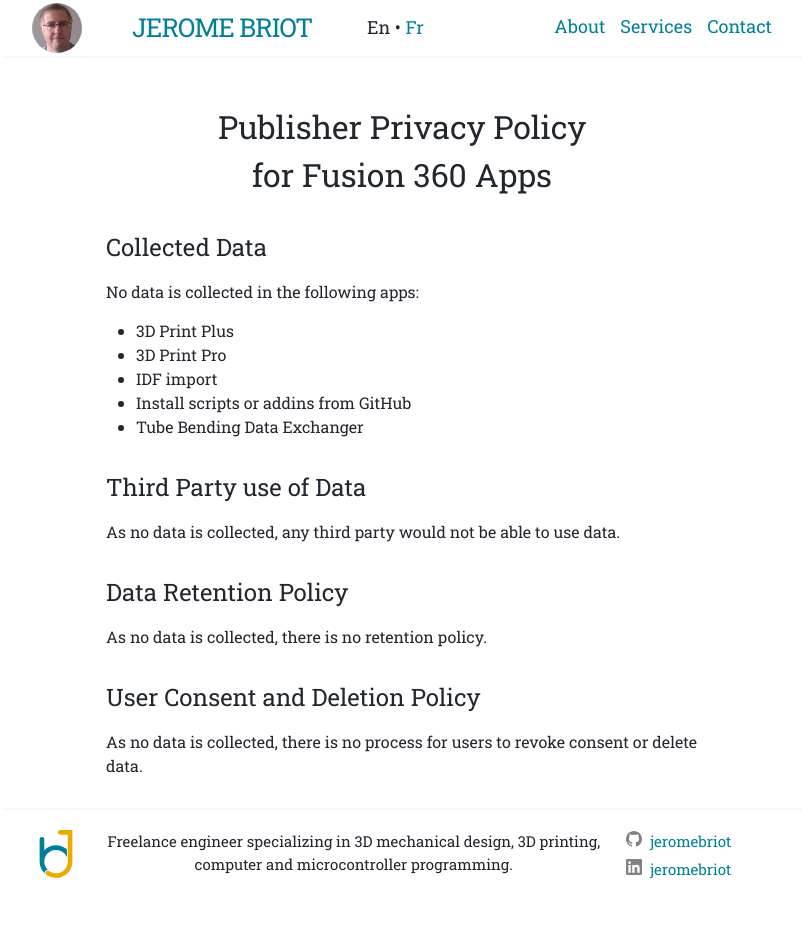
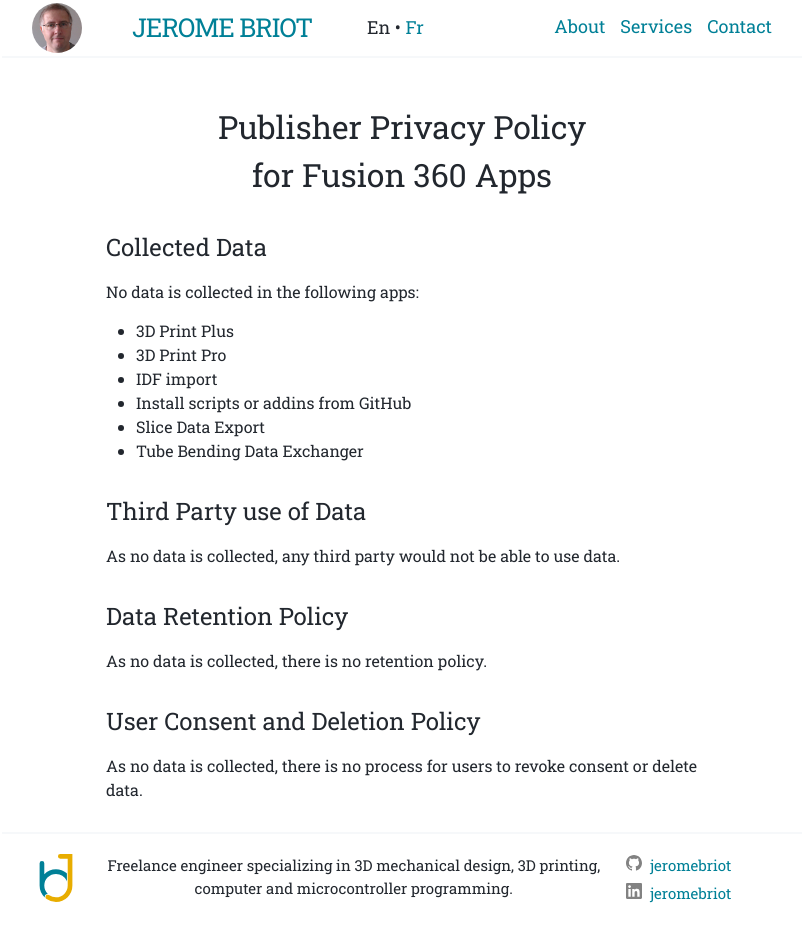
Before and after one commit to JeromeBriot/jeromebriot.github.io, a Jekyll site: the page built from fusion-360/addins_privacy policy.md, in a window 1280 px wide. Shown: the whole page, without its empty margins (238-1040 px from the left). Built offline with Jekyll 4.4.1, drawn with Linux system fonts in a browser that asks for light colours; before the commit the page ends 925 px from its top, so only the background shows below that.

Commit message:
Update fusion 360 addins privacy policy

```diff
--- a/fusion-360/addins_privacy policy.md
+++ b/fusion-360/addins_privacy policy.md
@@ -18,6 +18,7 @@ ref: fusion-360-addins-privacy-policy
         <li>3D Print Pro</li>
         <li>IDF import</li>
         <li>Install scripts or addins from GitHub</li>
+		<li>Slice Data Export</li>
         <li>Tube Bending Data Exchanger</li>
     </ul>
 </div>
```
Also changed, not shown: fusion-360/politique_confidentialite_complements.md (+1 -0 lines).
